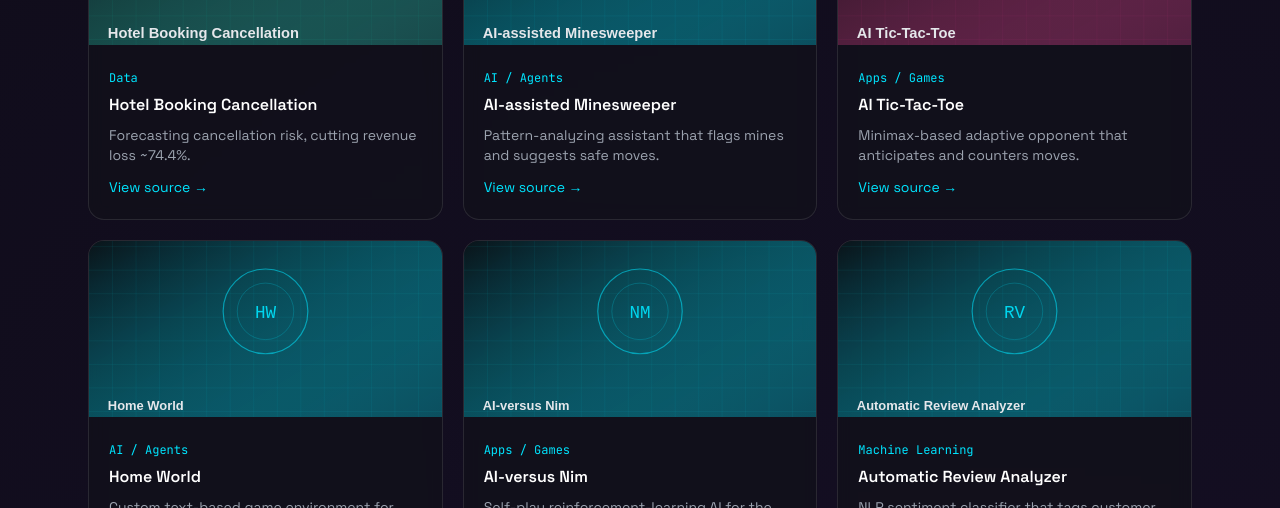
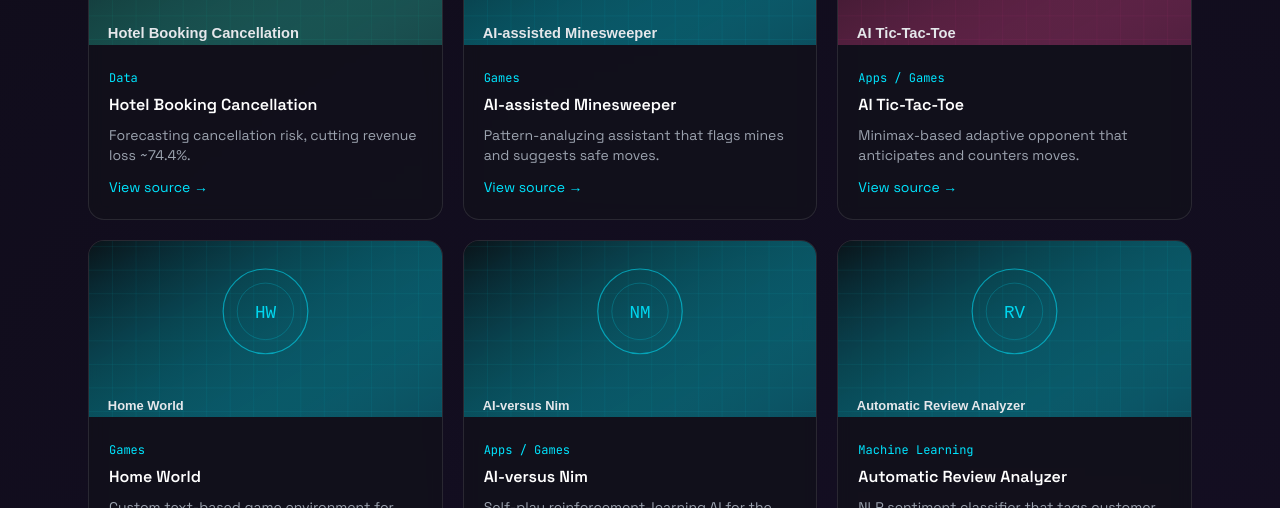
Before and after one commit to Officiel-TinkerThink/portfolio, a React (Vite) app: page / in a window 1280 px wide. Shown: the part 6737-7245 px from the top of the page. Built offline with nearby package versions, Linux system fonts and the light colour scheme.

Commit message:
Portfolio: reclassify Minesweeper + Home World as Games

```diff
--- a/src/data.js
+++ b/src/data.js
@@ -80,9 +80,9 @@ export const projects = [
   { name: 'Attention Mask', cat: 'Machine Learning', img: '/portfolio/img/projects/attention.svg', desc: 'Attention-based model predicting masked words in a sequence.', url: 'https://github.com/Officiel-TinkerThink/Attention' },
   { name: 'Bank Marketing Campaign', cat: 'Data', img: '/portfolio/img/projects/bank-marketing.svg', desc: 'Predictive model identifying clients likely to deposit — lifting net revenue.', url: 'https://github.com/Officiel-TinkerThink/BarracudaGroup_DTI_01_FinalProject' },
   { name: 'Hotel Booking Cancellation', cat: 'Data', img: '/portfolio/img/projects/hotel-booking.svg', desc: 'Forecasting cancellation risk, cutting revenue loss ~74.4%.', url: 'https://github.com/Officiel-TinkerThink/Hotel-Booking-Demand' },
-  { name: 'AI-assisted Minesweeper', cat: 'AI / Agents', img: '/portfolio/img/projects/minesweeper.svg', desc: 'Pattern-analyzing assistant that flags mines and suggests safe moves.', url: 'https://github.com/Officiel-TinkerThink/AI-assisted-Minesweeper' },
+  { name: 'AI-assisted Minesweeper', cat: 'Games', img: '/portfolio/img/projects/minesweeper.svg', desc: 'Pattern-analyzing assistant that flags mines and suggests safe moves.', url: 'https://github.com/Officiel-TinkerThink/AI-assisted-Minesweeper' },
   { name: 'AI Tic-Tac-Toe', cat: 'Apps / Games', img: '/portfolio/img/projects/tic-tac-toe.svg', desc: 'Minimax-based adaptive opponent that anticipates and counters moves.', url: 'https://github.com/Officiel-TinkerThink/AI-against-Tic-Tac-Toe' },
-  { name: 'Home World', cat: 'AI / Agents', img: '/portfolio/img/projects/home-world.svg', desc: 'Custom text-based game environment for testing reinforcement-learning control policies via text commands.', url: 'https://github.com/Officiel-TinkerThink' },
+  { name: 'Home World', cat: 'Games', img: '/portfolio/img/projects/home-world.svg', desc: 'Custom text-based game environment for testing reinforcement-learning control policies via text commands.', url: 'https://github.com/Officiel-TinkerThink' },
   { name: 'AI-versus Nim', cat: 'Apps / Games', img: '/portfolio/img/projects/nim.svg', desc: 'Self-play reinforcement-learning AI for the game of Nim that evolves into a strong competitor.', url: 'https://github.com/Officiel-TinkerThink' },
   { name: 'Automatic Review Analyzer', cat: 'Machine Learning', img: '/portfolio/img/projects/review.svg', desc: 'NLP sentiment classifier that tags customer reviews as positive or negative at scale.', url: 'https://github.com/Officiel-TinkerThink' },
   { name: 'Netflix Movie Rating Prediction', cat: 'Data', img: '/portfolio/img/projects/netflix.svg', desc: 'Collaborative-filtering model using EM with Gaussian mixtures to estimate personalized Netflix ratings.', url: 'https://github.com/Officiel-TinkerThink' },
```
Also changed, not shown: 1 other file (tests, documents, lock files or other folders).
